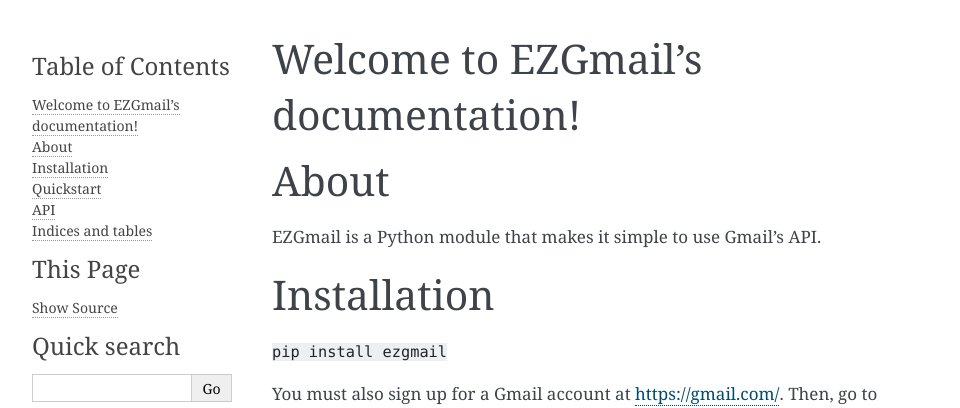
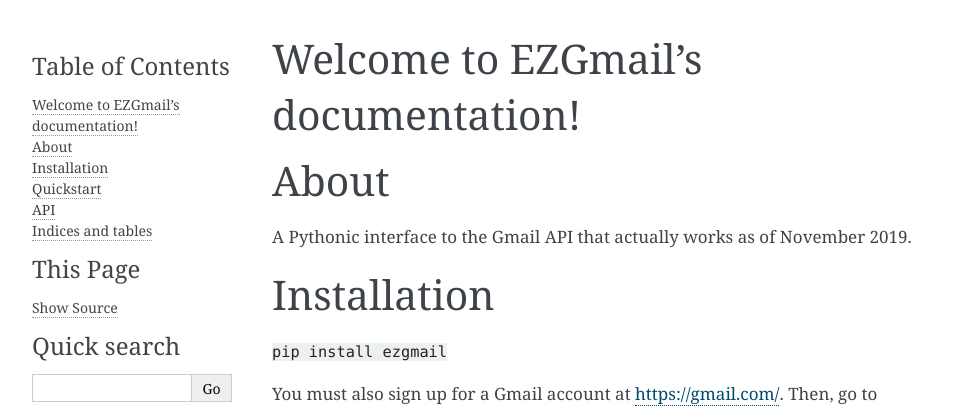
Before and after one commit to asweigart/ezgmail, a Sphinx documentation site: the page built from docs/index.rst, in a window 1280 px wide and 900 px high. Shown: the top 408 px of the window, without its empty margins (148-1108 px from the left). Built offline with Sphinx 7.4.7, drawn with Linux system fonts in a browser that asks for light colours.

Commit message:
Updating docs home page

```diff
--- a/docs/index.rst
+++ b/docs/index.rst
@@ -5,7 +5,7 @@
 About
 =====
 
-EZGmail is a Python module that makes it simple to use Gmail's API.
+A Pythonic interface to the Gmail API that actually works as of November 2019.
 
 Installation
 ============
```
